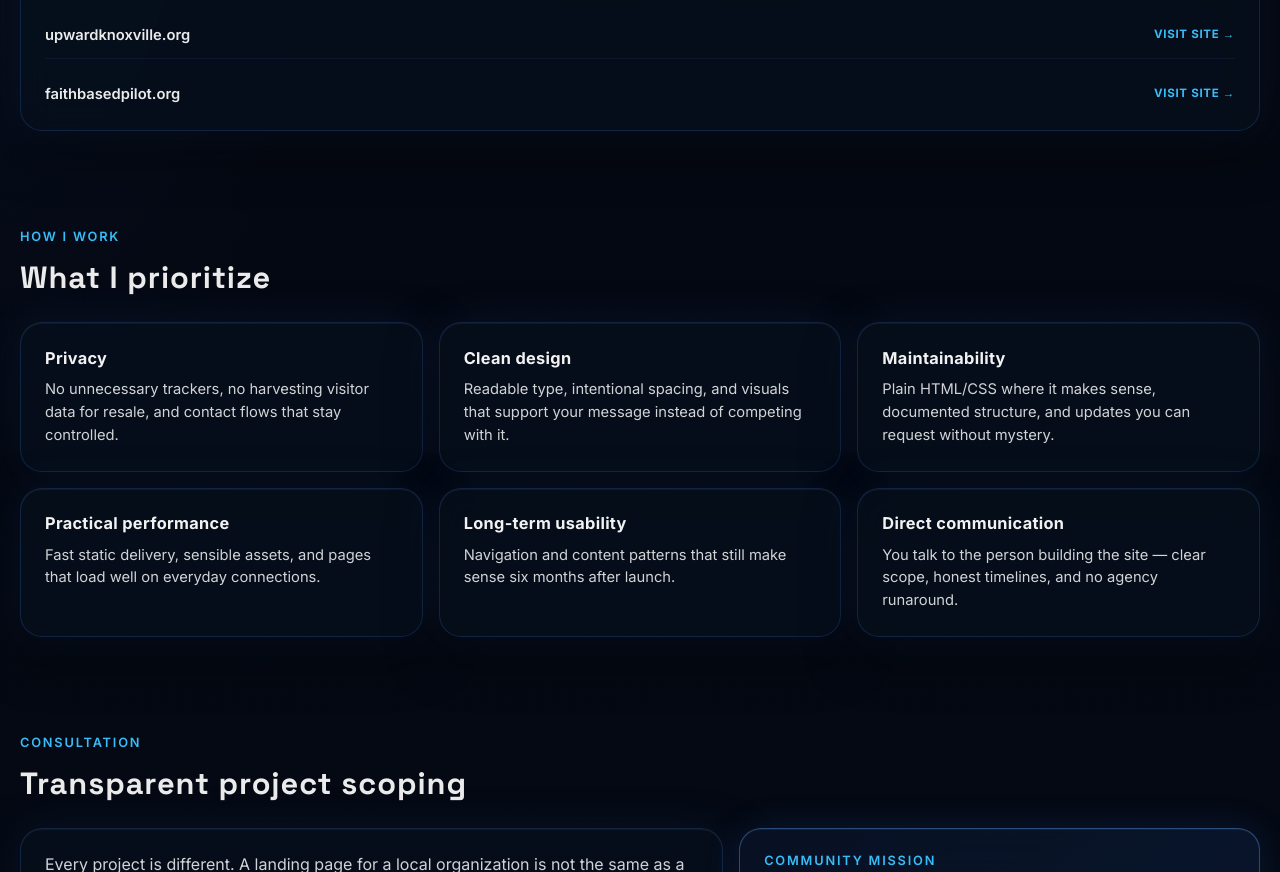
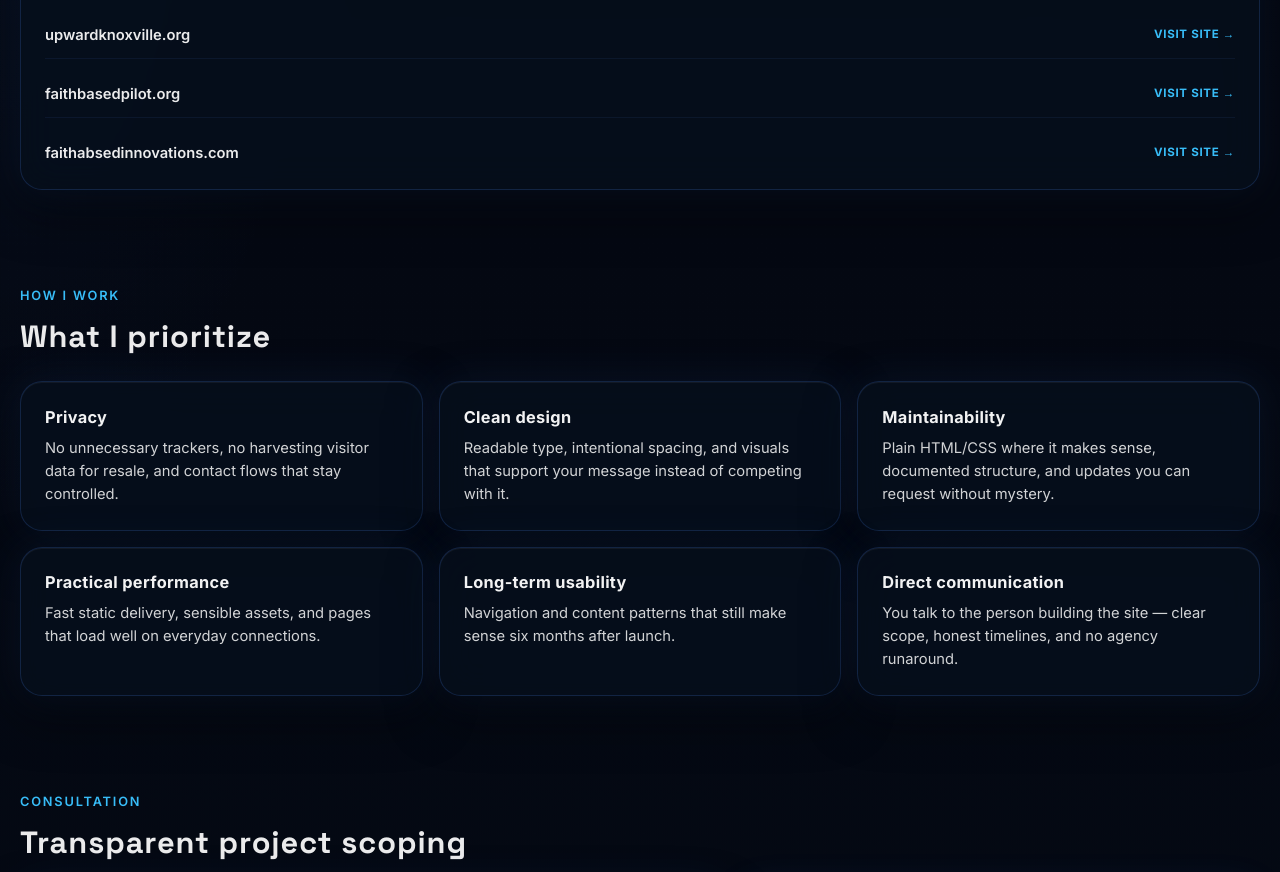
Before and after one commit to tmaratos/tristanmaratos.com, a plain HTML site: page services/index.html in a window 1280 px wide. Shown: the part 1500-2372 px from the top of the page. Drawn offline with Linux system fonts and the light colour scheme.

Commit message:
Add files via upload

```diff
--- a/services/index.html
+++ b/services/index.html
@@ -135,6 +135,13 @@
                 <div class="url">Ministry &amp; aviation outreach footprint</div>
               </div>
               <a class="visit" href="https://faithbasedpilot.org">Visit site →</a>
+            </div>
+            <div class="deploy-row">
+              <div>
+                <div class="name">faithabsedinnovations.com</div>
+                <div class="url">Faith-based innovations web presence</div>
+              </div>
+              <a class="visit" href="https://faithabsedinnovations.com">Visit site →</a>
             </div>
           </div>
         </article>
```
